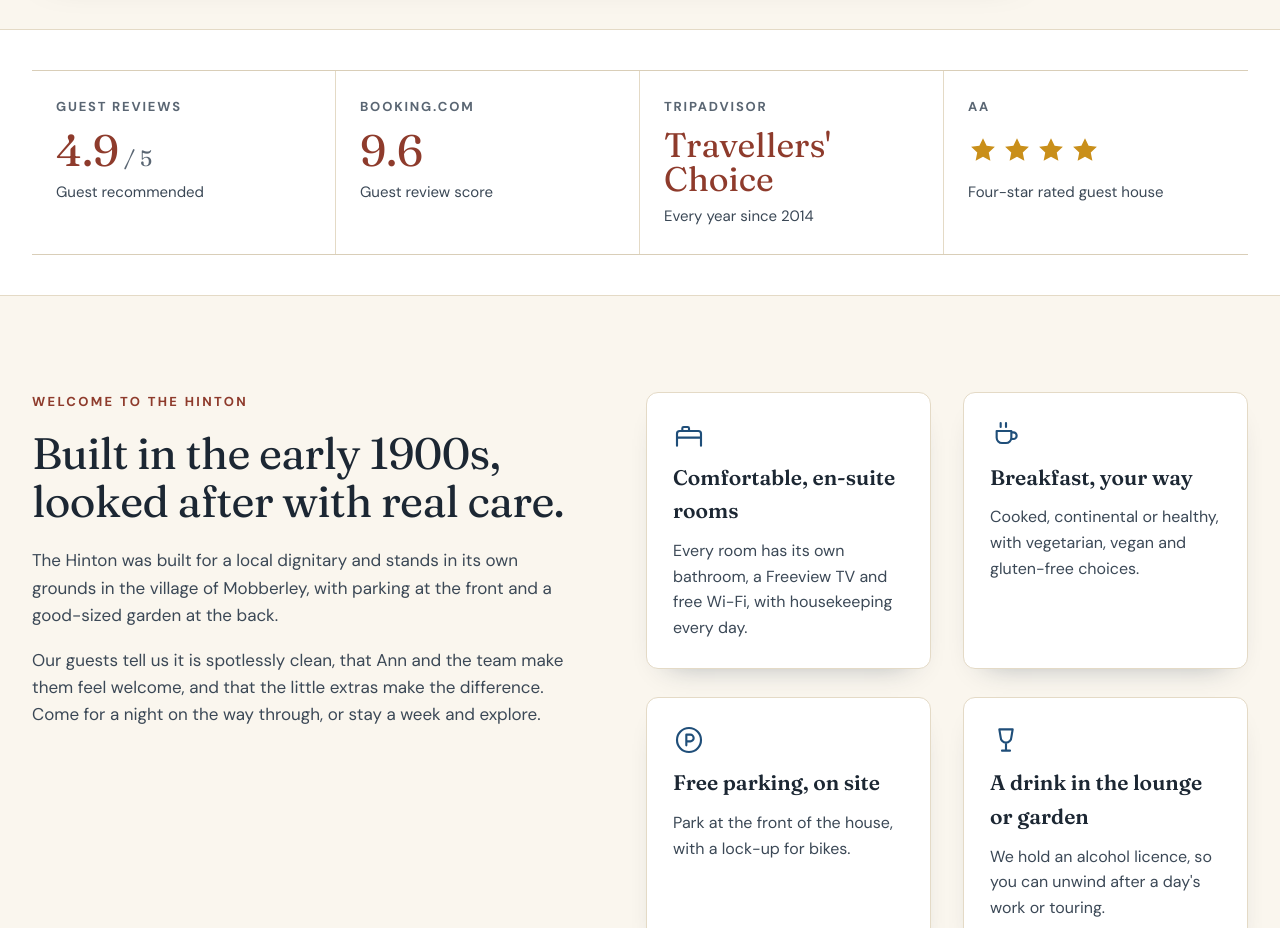
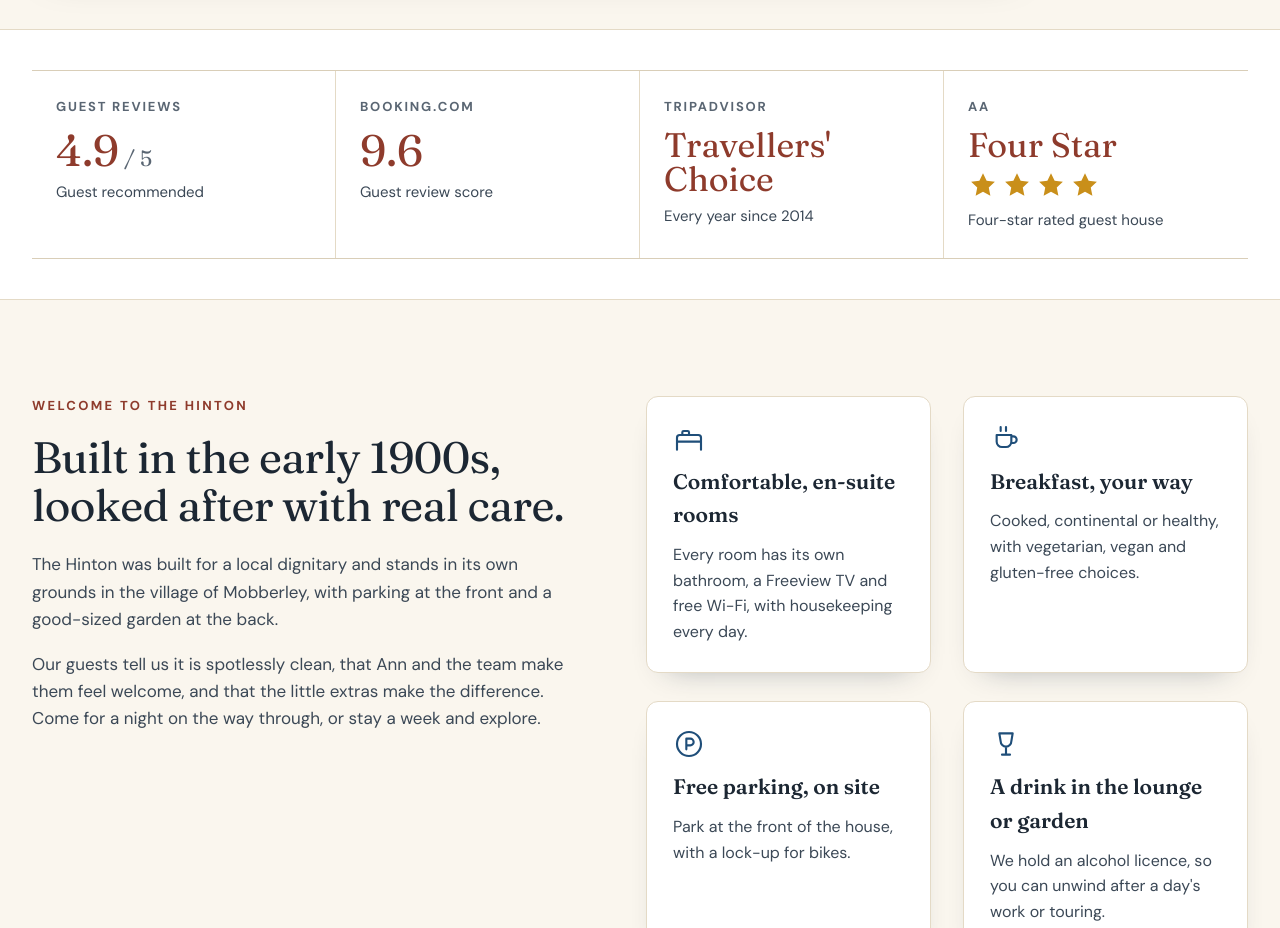
Before and after one commit to jedarlingtonx/thehintonguesthouse.co.uk, a plain HTML site: page index.html in a window 1280 px wide. Shown: the part 880-1808 px from the top of the page. Drawn offline with Linux system fonts and the light colour scheme.

Commit message:
Add Four Star heading to AA card
Co-Authored-By: Claude Sonnet 5.5 <noreply@anthropic.com>
Claude-Session: https://claude.ai/code/session_01Gu4sFXKZU6ks1MUPr4tava

```diff
--- a/index.html
+++ b/index.html
@@ -133,7 +133,8 @@ sync();
 </div>
 <div style="padding:26px 24px">
 <div style="margin-bottom:10px;font-size:13px;letter-spacing:0.14em;text-transform:uppercase;font-weight:700;color:#5A6673">AA</div>
-<div role="img" aria-label="Four stars" style="display:flex;gap:4px;height:44px;align-items:center"><svg width="30" height="30" viewBox="0 0 24 24" fill="#C98F1A" aria-hidden="true"><path d="M12 2.5l2.9 6.1 6.6.8-4.9 4.6 1.3 6.6L12 17.3 6.1 20.6l1.3-6.6L2.5 9.4l6.6-.8z"/></svg><svg width="30" height="30" viewBox="0 0 24 24" fill="#C98F1A" aria-hidden="true"><path d="M12 2.5l2.9 6.1 6.6.8-4.9 4.6 1.3 6.6L12 17.3 6.1 20.6l1.3-6.6L2.5 9.4l6.6-.8z"/></svg><svg width="30" height="30" viewBox="0 0 24 24" fill="#C98F1A" aria-hidden="true"><path d="M12 2.5l2.9 6.1 6.6.8-4.9 4.6 1.3 6.6L12 17.3 6.1 20.6l1.3-6.6L2.5 9.4l6.6-.8z"/></svg><svg width="30" height="30" viewBox="0 0 24 24" fill="#C98F1A" aria-hidden="true"><path d="M12 2.5l2.9 6.1 6.6.8-4.9 4.6 1.3 6.6L12 17.3 6.1 20.6l1.3-6.6L2.5 9.4l6.6-.8z"/></svg></div>
+<div style="font-family:'Fraunces',Georgia,serif;font-size:34px;line-height:1;color:#8E3B2C">Four Star</div>
+<div role="img" aria-label="Four stars" style="display:flex;gap:4px;margin-top:8px"><svg width="30" height="30" viewBox="0 0 24 24" fill="#C98F1A" aria-hidden="true"><path d="M12 2.5l2.9 6.1 6.6.8-4.9 4.6 1.3 6.6L12 17.3 6.1 20.6l1.3-6.6L2.5 9.4l6.6-.8z"/></svg><svg width="30" height="30" viewBox="0 0 24 24" fill="#C98F1A" aria-hidden="true"><path d="M12 2.5l2.9 6.1 6.6.8-4.9 4.6 1.3 6.6L12 17.3 6.1 20.6l1.3-6.6L2.5 9.4l6.6-.8z"/></svg><svg width="30" height="30" viewBox="0 0 24 24" fill="#C98F1A" aria-hidden="true"><path d="M12 2.5l2.9 6.1 6.6.8-4.9 4.6 1.3 6.6L12 17.3 6.1 20.6l1.3-6.6L2.5 9.4l6.6-.8z"/></svg><svg width="30" height="30" viewBox="0 0 24 24" fill="#C98F1A" aria-hidden="true"><path d="M12 2.5l2.9 6.1 6.6.8-4.9 4.6 1.3 6.6L12 17.3 6.1 20.6l1.3-6.6L2.5 9.4l6.6-.8z"/></svg></div>
 <div style="margin-top:8px;font-size:15px;color:#3B4856">Four-star rated guest house</div>
 </div>
 </div>
```
